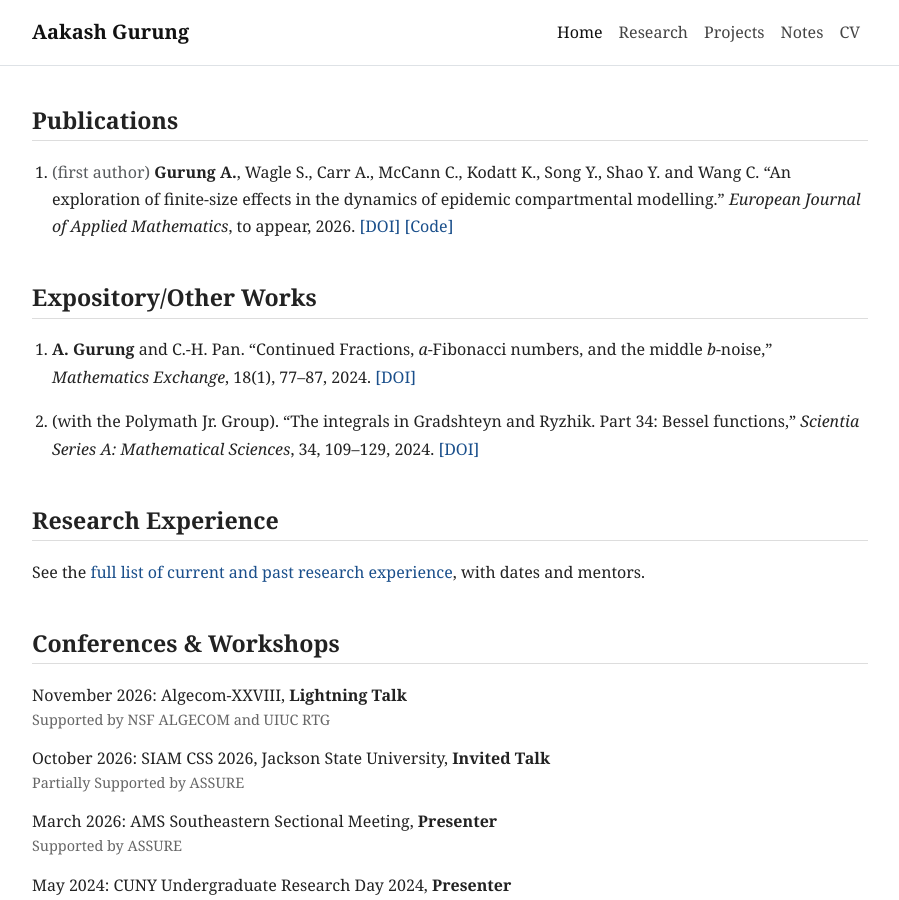
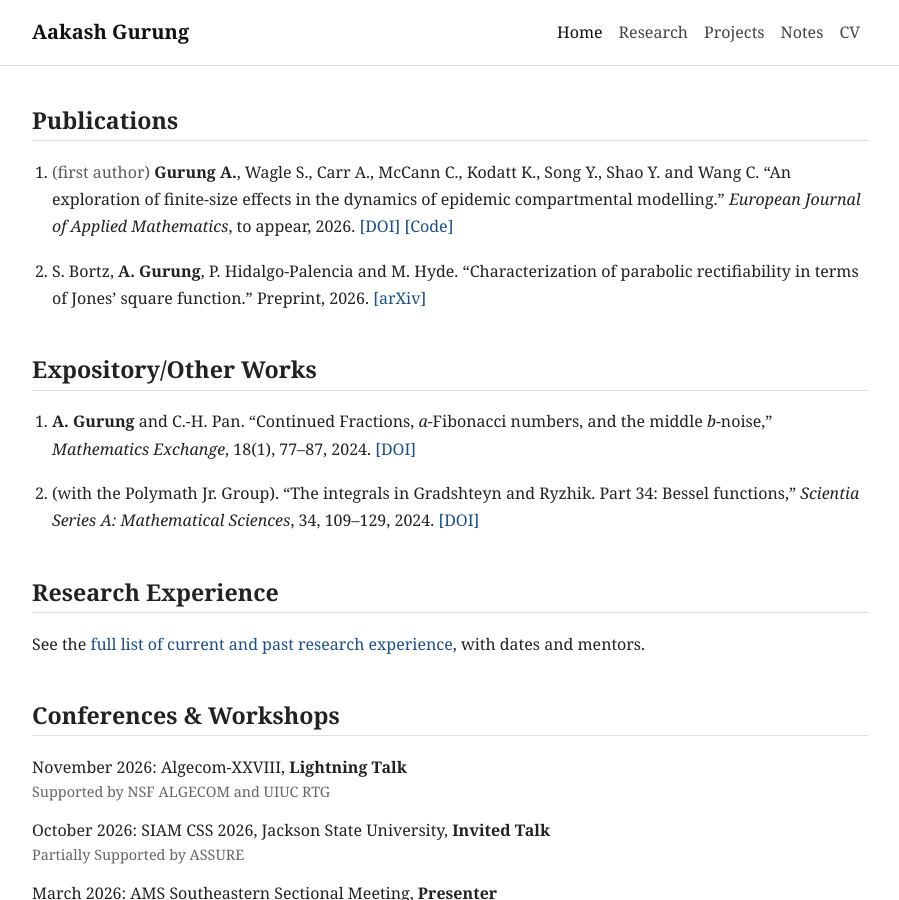
Before and after one commit to GrgAakash/grgaakash.github.io, a Jekyll site: the page built from index.md, in a window 1280 px wide and 900 px high, scrolled down 532 px. Shown: the whole window, without its empty margins (190-1089 px from the left). Built offline with Jekyll 4.4.1, drawn with Linux system fonts in a browser that asks for light colours.

Commit message:
Add the parabolic rectifiability preprint to the CV and site.
Co-authored-by: Cursor <cursoragent@cursor.com>

```diff
--- a/index.md
+++ b/index.md
@@ -45,6 +45,12 @@ permalink: /
             <em>European Journal of Applied Mathematics</em>, to appear, 2026.
             <a href="https://doi.org/10.1017/S0956792526100497" target="_blank" rel="noopener noreferrer">[DOI]</a>
             <a href="https://github.com/GrgAakash/Code-collection--REU-25/tree/main/SIHRS" target="_blank" rel="noopener noreferrer">[Code]</a>
+        </li>
+        <li>
+            S. Bortz, <strong>A. Gurung</strong>, P. Hidalgo-Palencia and M. Hyde.
+            “Characterization of parabolic rectifiability in terms of Jones’ square function.”
+            Preprint, 2026.
+            <a href="https://arxiv.org/abs/2611.22866" target="_blank" rel="noopener noreferrer">[arXiv]</a>
         </li>
     </ol>
 </section>
```
Also changed, not shown: research.md (+1 -0 lines), 1 other file.
